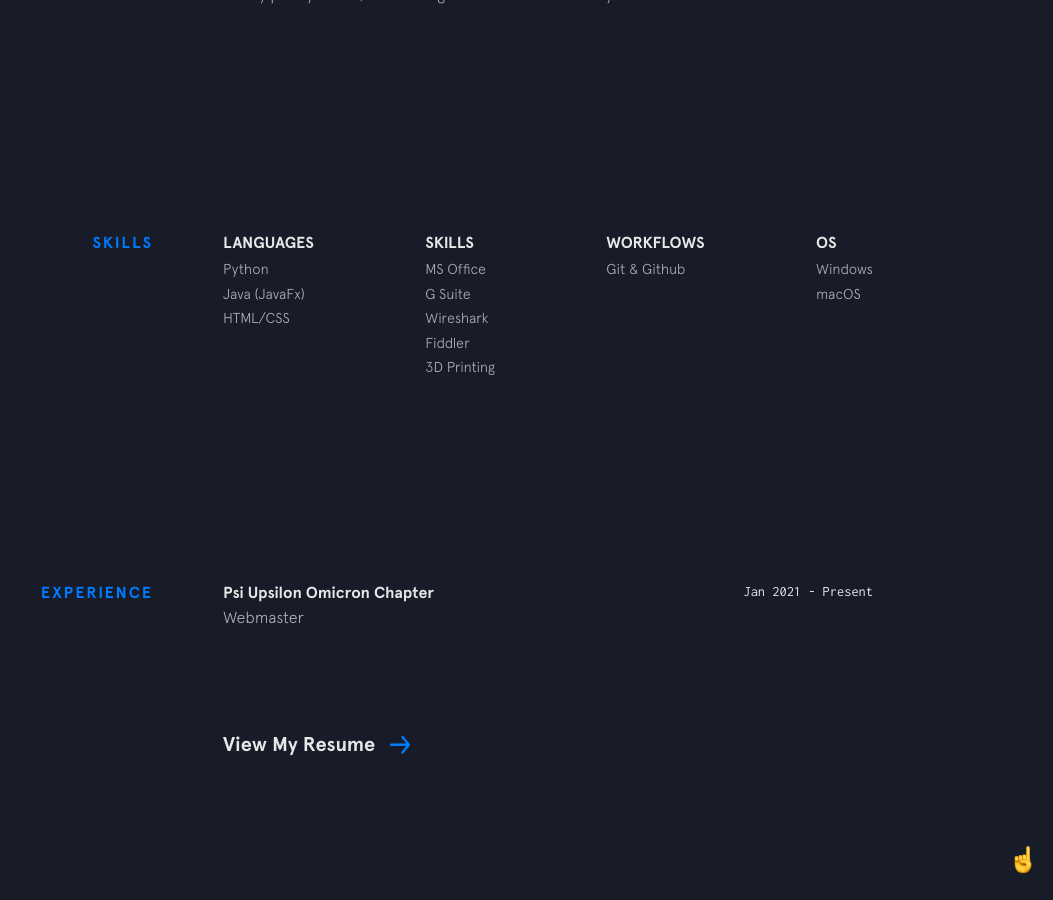
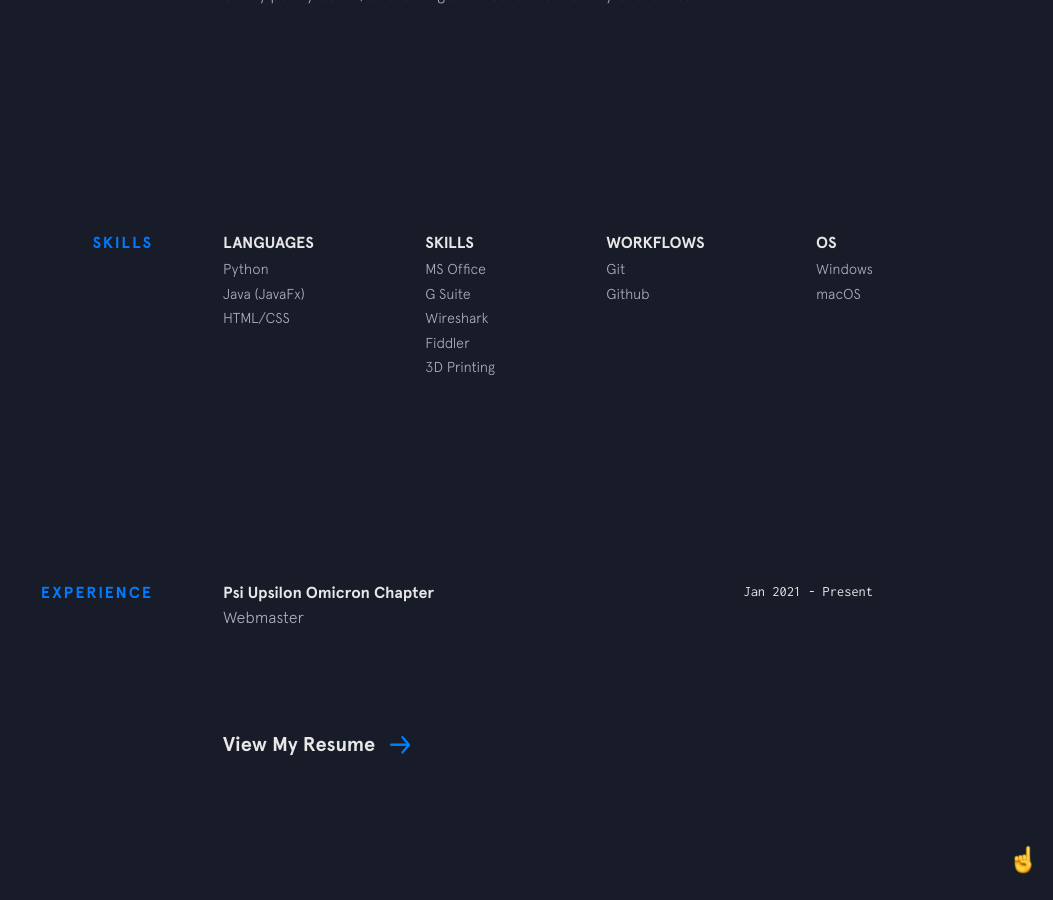
Before and after one commit to rh376/raiyanh717.github.io, a Jekyll site: the page built from index.html, in a window 1280 px wide and 900 px high, scrolled down 1263 px. Shown: the whole window, without its empty margins (227-1280 px from the left). Built offline with Jekyll 4.4.1, drawn with Linux system fonts in a browser that asks for light colours; nearby versions of some CDN libraries; part of the change alters nothing that is shown.

```diff
--- a/_data/skills.yml
+++ b/_data/skills.yml
@@ -11,7 +11,8 @@ skills:
   - item: 3D Printing
 
 workflows:
-  - item: Git & Github
+  - item: Git
+  - item: Github
 
 OS:
   - item: Windows
```
